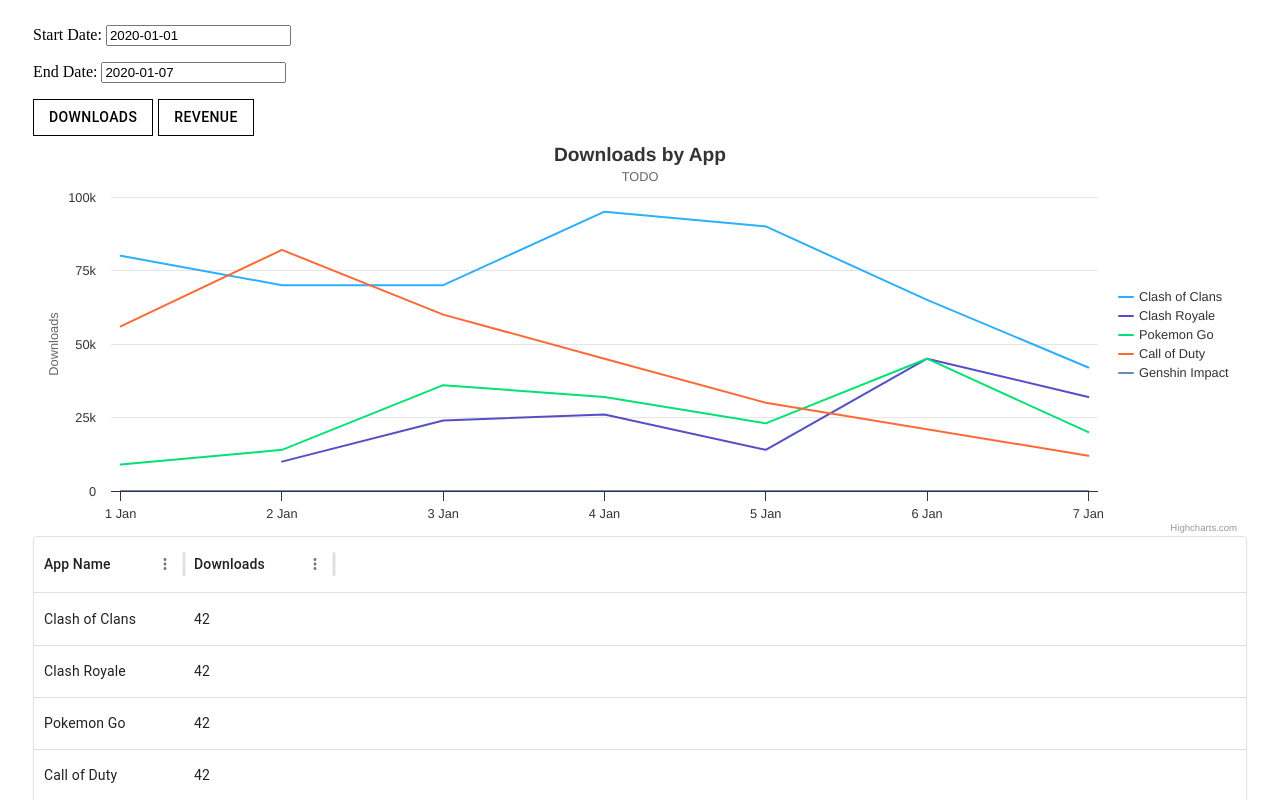
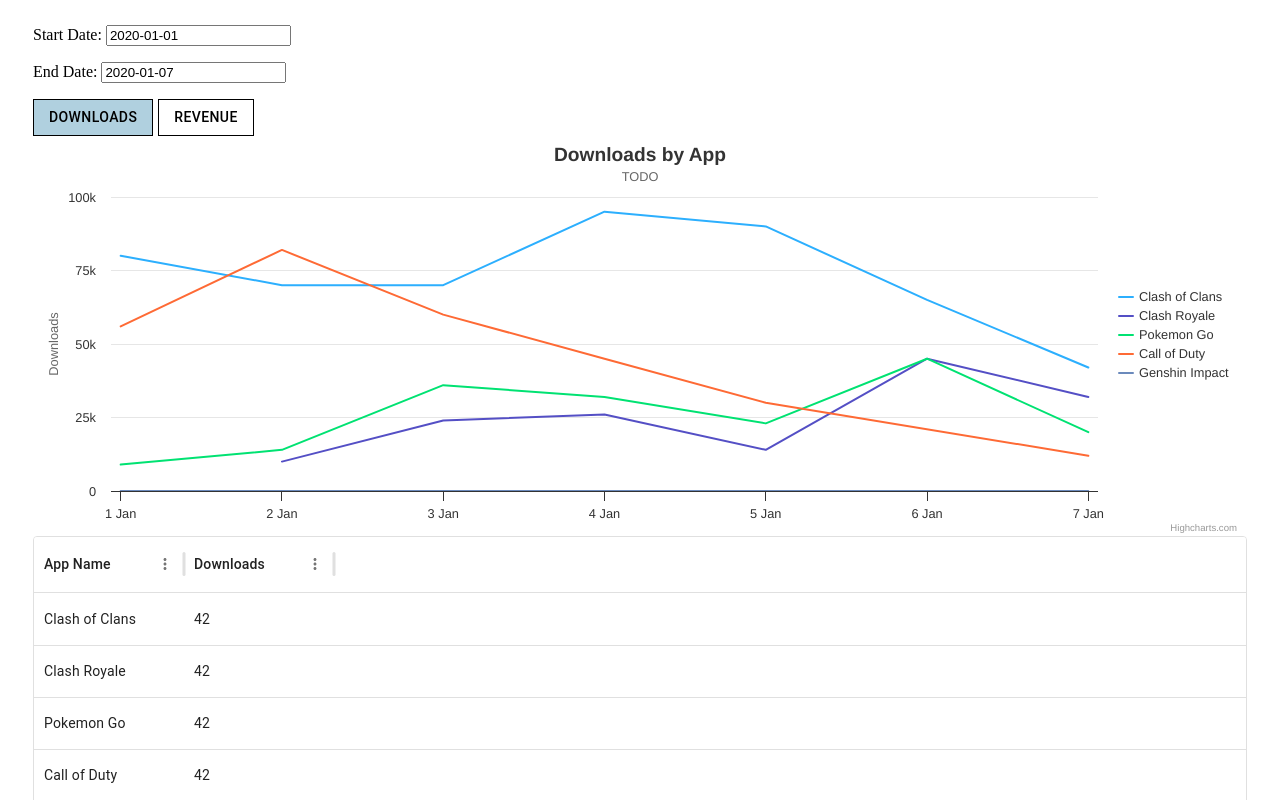
Before and after one commit to vanyanv/fe-assignment-react, a React (Create React App) app: page / in a window 1280 px wide. Shown: the top 800 px of the page. Built offline with nearby package versions, Linux system fonts and the light colour scheme.

Commit message:
added light blue background based on selected button'

```diff
--- a/src/App.css
+++ b/src/App.css
@@ -4,10 +4,5 @@
 
 .buttons-container {
   display: flex;
-
   gap: 5px;
 }
-
-buttons {
-  color: gray;
-}
--- a/src/App.tsx
+++ b/src/App.tsx
@@ -1,20 +1,23 @@
 import Chart from "./Chart";
 import Table from "./Table";
 import useData from "./useData";
+import { Button } from "@mui/material";
+import { useState } from "react";
 import "./App.css";
-import { Button } from "@mui/material";
 
 const buttonStyle = {
   fontSize: "14px",
   color: "black", // black text
   border: "1px solid black", // border
   borderRadius: "0px", // makes border square
+
   "&:hover": {
     backgroundColor: "#9CBFD2", // hover effect for active button
   },
 };
 
 const App = () => {
+  const [selected, setSelected] = useState("downloads");
   const { data, loading } = useData();
 
   return (
@@ -28,11 +31,27 @@
         </p>
       </div>
       <div className="buttons-container">
-        <Button sx={buttonStyle} variant="outlined" size="medium">
+        <Button
+          sx={{
+            backgroundColor: selected === "downloads" ? "#B0D0DF" : "white",
+            ...buttonStyle, // apply common button styles
+          }}
+          variant="outlined"
+          size="medium"
+          onClick={() => setSelected("downloads")}
+        >
           Downloads
         </Button>
 
-        <Button sx={buttonStyle} variant="outlined" size="medium">
+        <Button
+          sx={{
+            backgroundColor: selected === "revenue" ? "#B0D0DF" : "white",
+            ...buttonStyle, // apply common button styles
+          }}
+          variant="outlined"
+          size="medium"
+          onClick={() => setSelected("revenue")}
+        >
           Revenue
         </Button>
       </div>
```
Also changed, not shown: 1 other file (tests, documents, lock files or other folders).
